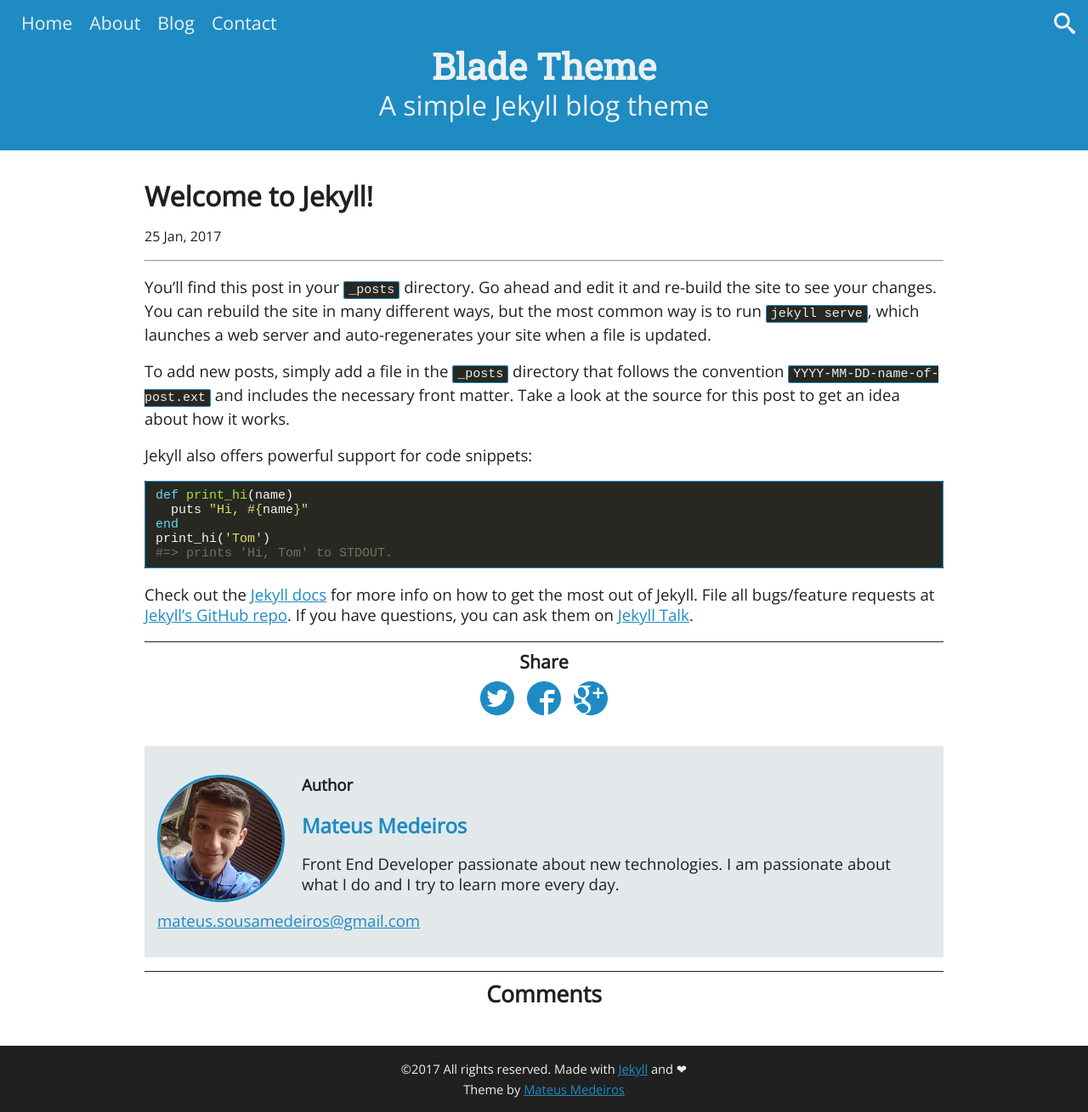
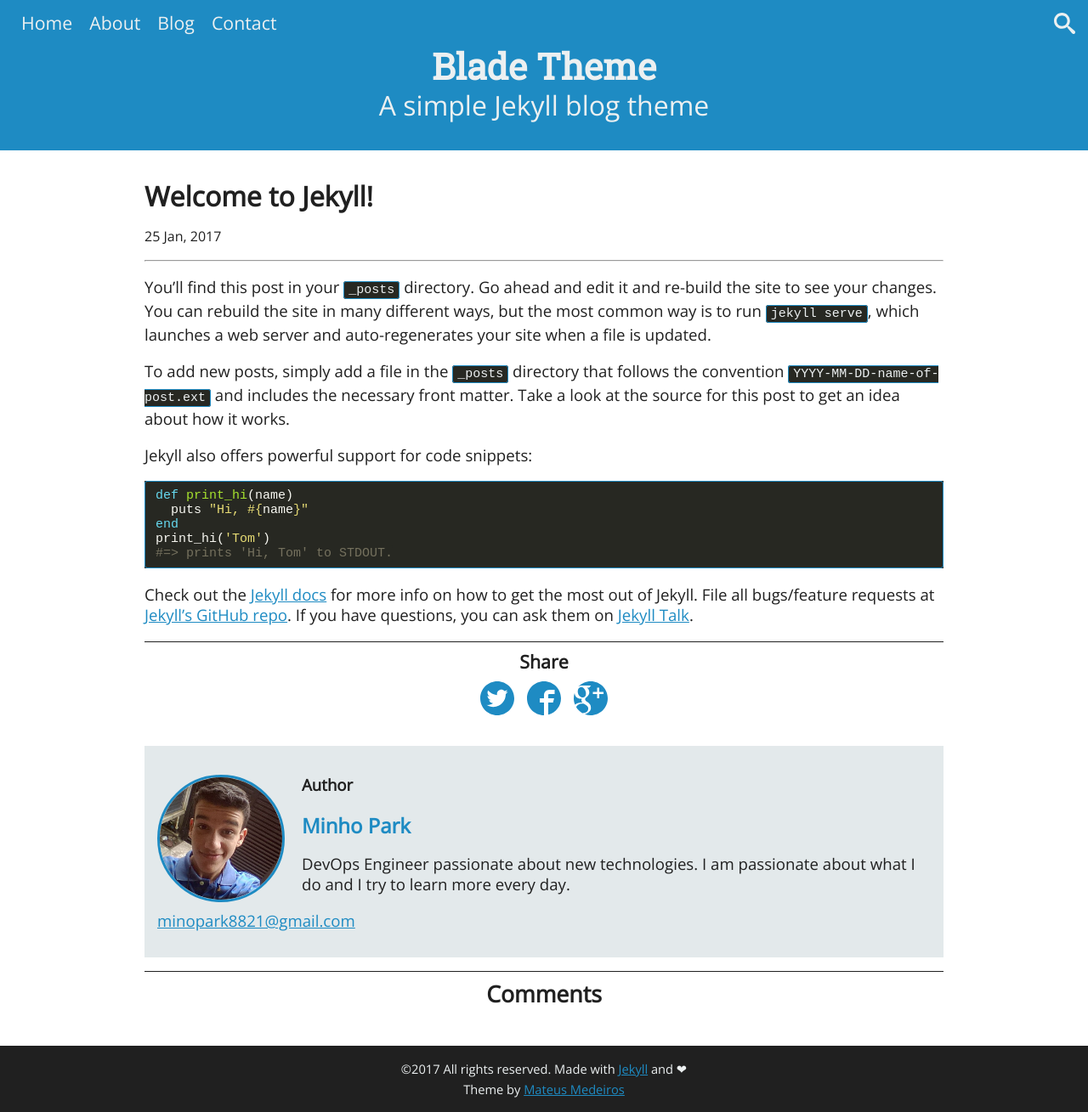
Before and after one commit to mateussmedeiros/blade-theme, a Jekyll site: the page built from _posts/2017-01-25-welcome-to-jekyll.markdown, in a window 1280 px wide. Shown: the whole page at 85% size. Built offline with Jekyll 4.4.1, drawn with Linux system fonts in a browser that asks for light colours; comment, search, counter and statistics services are not loaded.

Commit message:
Update _config.yml
Fixed Author setting, name, bio, email

```diff
--- a/_config.yml
+++ b/_config.yml
@@ -5,18 +5,17 @@ url: "http://mateussmedeiros.github.io/blade-theme/" # the base hostname & proto
 
 # Author settings
 author:
-  name     : Mateus Medeiros
-  bio      : Front End Developer passionate about new technologies. I am passionate about what I do and I try to learn more every day.
-  email    : mateus.sousamedeiros@gmail.com
-  twitter  : https://twitter.com/mateussousam
+  name     : Minho Park
+  bio      : DevOps Engineer passionate about new technologies. I am passionate about what I do and I try to learn more every day.
+  email    : minopark8821@gmail.com
 
 #SEO settings
 logo: /assets/img/img-blog.png/ # Site logo URL
 twitter_username: mateussousam # Twitter username
 facebook:
-    app_id: 1445035275808959 # App ID
-    publisher: https://www.facebook.com/mateus.sousamedeiros # URL of the Facebook page
-    admins: 100000229048939 # Facebook user ID that manages the page
+    app_id:  # App ID
+    publisher:  # URL of the Facebook page
+    admins:  # Facebook user ID that manages the page
 
 # Build settings
 permalink: /:title/
```
